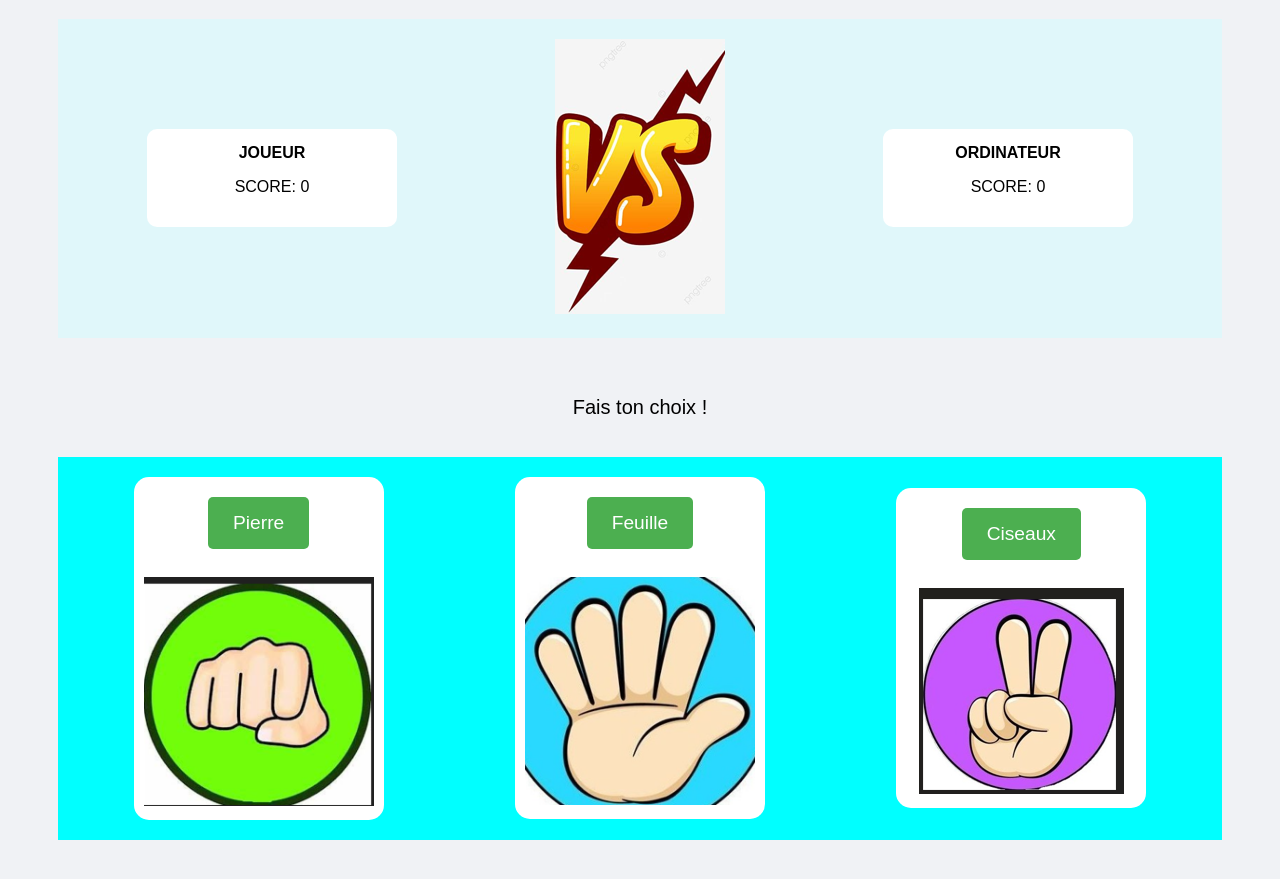
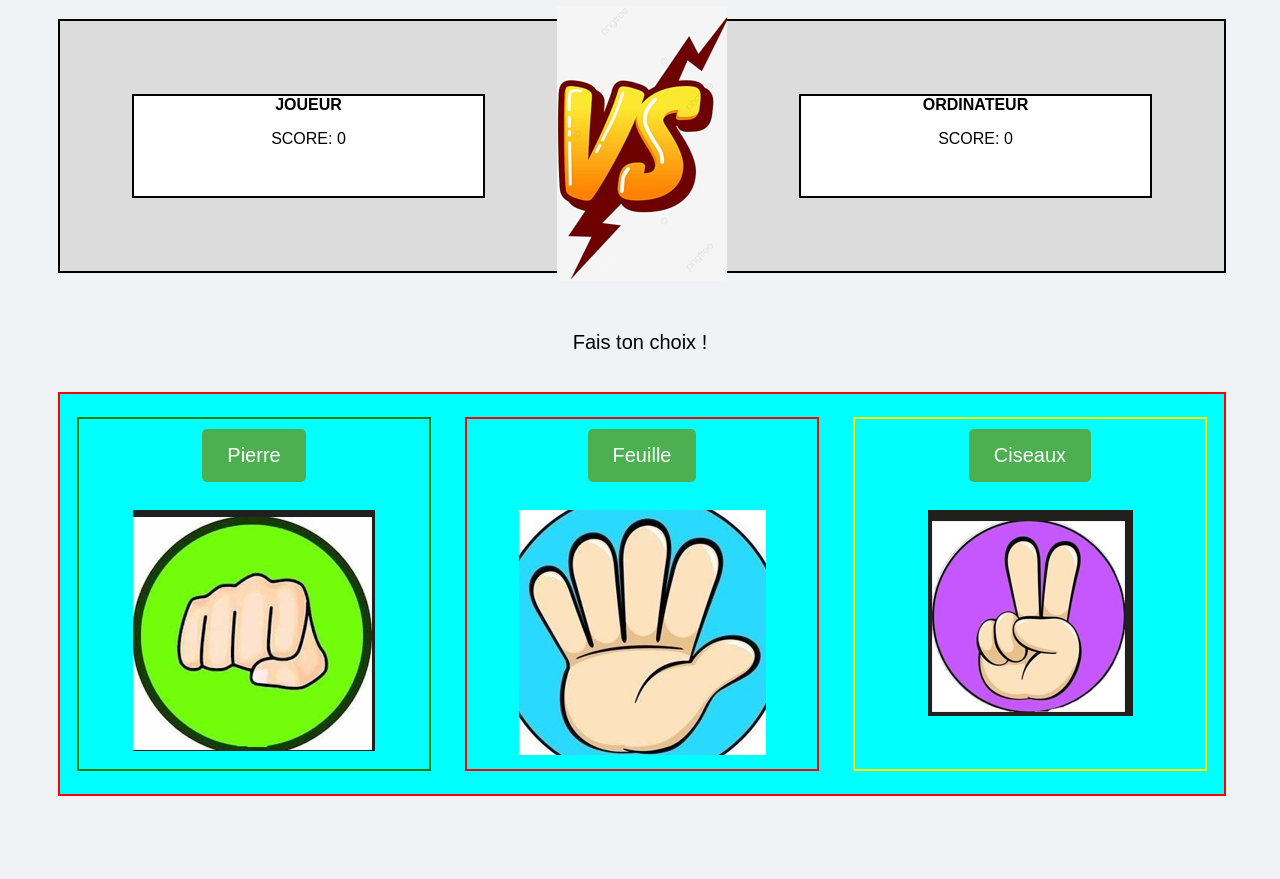
Before and after one commit to HadjaFadima/JEU_Pierre, a plain HTML site: page index2.html in a window 1280 px wide. Shown: the part 119-998 px from the top of the page. After the commit the page ends 973 px from the top, so only its background shows below. Drawn offline with Linux system fonts and the light colour scheme.

Commit message:
Update style.css

```diff
--- a/style.css
+++ b/style.css
@@ -1,23 +1,21 @@
-/* Style général */
-.x {
+.x{
   font-family: Arial, sans-serif;
   background-color: #f0f2f5;
   text-align: center;
   padding: 50px;
 }
 
-.g {
+.g{
   background-color: white;
   padding: 30px;
   border-radius: 30px;
   max-width: 500px;
   margin: auto;
-  box-shadow: 0 0 15px rgba(0, 0, 0, 0.1);
+  box-shadow: 0 0 15px rgba(0,0,0,0.1);
 }
 
-/* Style des boutons */
-button {
-  font-size: 1.2rem;
+.choix button {
+  font-size: 20px;
   margin: 10px;
   padding: 15px 25px;
   border: none;
@@ -28,97 +26,104 @@ button {
   transition: 0.3s;
 }
 
-button:hover {
+.choix button:hover {
   background-color: #388E3C;
 }
 
-/* Résultat */
 .resultat {
   margin-top: 20px;
   font-size: 20px;
 }
 
-/* Score */
 .score {
   margin-bottom: 20px;
 }
 
-/* Bloc de choix */
-#c {
-  display: flex;
-  justify-content: space-around;
-  align-items: center;
-  background-color: aqua;
-  padding: 20px;
-  flex-wrap: nowrap;
-  gap: 20px;
+#c{
+    border:2px solid red;
+    width: 100%;
+    height: 400px;
+    display: flex;
+    align-items: center;
+    justify-content: space-between;
+    justify-items: center;
+    background-color: aqua;
+
+
 }
 
-/* Élément de choix */
-.a, .b, .d {
-  flex: 1;
-  min-width: 100px;
-  max-width: 250px;
-  height: auto;
-  box-sizing: border-box;
+
+.a{
+ border: 2px solid green;
+ width: 200px;
+height: 350px;
+margin: auto;
+     width:30%;
+  display:inline-block;
+
+}
+.b{
+border: 2px solid red;
+width: 200px;
+height: 350px;
+margin: auto;
+     width:30%;
+  display:inline-block;
+
+}
+.d{
+    border: 2px solid yellow;
+    width: 200px;
+    height:350px;
+  margin: auto;
+     width:30%;
+  display:inline-block;
+
+}
+  #un{
+    border:2px solid black;
+    width: 100%;
+    height: 250px;
+    display: flex;
+    align-items: center;
+    justify-content: space-between;
+    justify-items: center;
+    background-color: gainsboro;
+
+
+  }
+  #de{
+     border: 2px solid black;
+    width: 100px;
+    height:100px;
+  margin: auto;
+     width:30%;
+  display:inline-block;
   background-color: white;
-  padding: 10px;
-  border-radius: 15px;
-}
 
-/* Bloc score VS */
-#un {
-  display: flex;
-  justify-content: space-around;
-  align-items: center;
-  background-color: #e0f7fa;
-  padding: 20px;
-  flex-wrap: nowrap;
-  gap: 20px;
-}
-
-/* Élément score joueur/ordi */
-#de, #tr {
-  flex: 1;
-  min-width: 120px;
-  max-width: 250px;
-  height: auto;
+  }
+  #tr{
+      border: 2px solid black;
+    width: 100px;
+    height:100px;
+  margin: auto;
+     width:30%;
+  display:inline-block;
   background-color: white;
-  padding: 15px;
-  border-radius: 10px;
-  box-sizing: border-box;
-}
-
-/* Images */
-img {
-  max-width: 100%;
-  height: auto;
-}
-
-/* Autre style */
-.fadi {
-  font-family: Arial, sans-serif;
+  }
+  .fadi{
+   font-family: Arial, sans-serif;
   text-align: center;
   padding: 50px;
-}
+  }
+  button{
+    font-size: 1.2rem;
+  margin: 10px;
+  padding: 15px 25px;
+  border: none;
+  border-radius: 5px;
+  cursor: pointer;
+  background-color: #4CAF50;
+  color: white;
 
-/* Responsive : conservez l'alignement horizontal */
-@media screen and (max-width: 768px) {
-  .a, .b, .d, #de, #tr {
-    width: 30%;
-    margin-bottom: 10px;
   }
-
-  button {
-    width: auto;
-    padding: 10px 20px;
-  }
-
-  .x {
-    padding: 20px;
-  }
-
-  h1 {
-    font-size: 1.5rem;
-  }
-}
```
